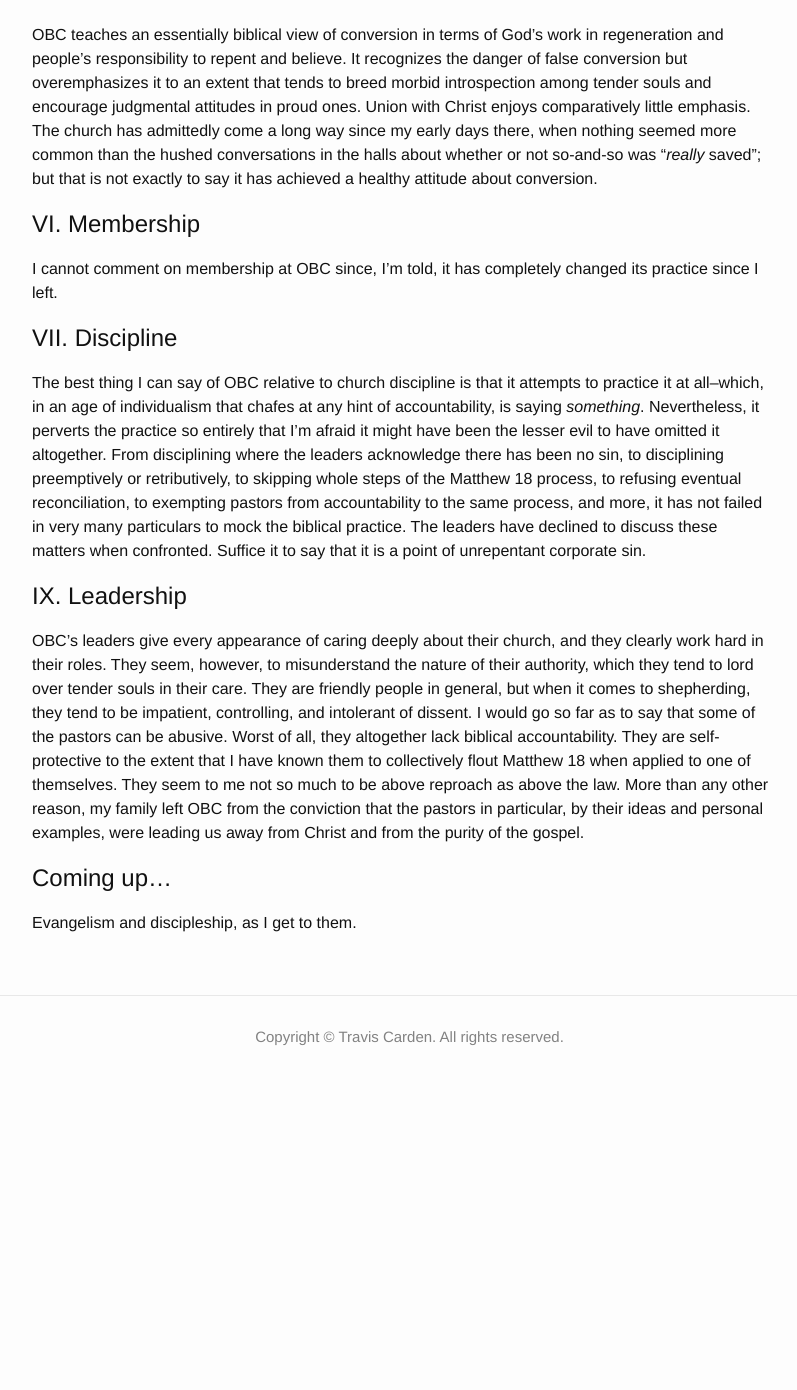
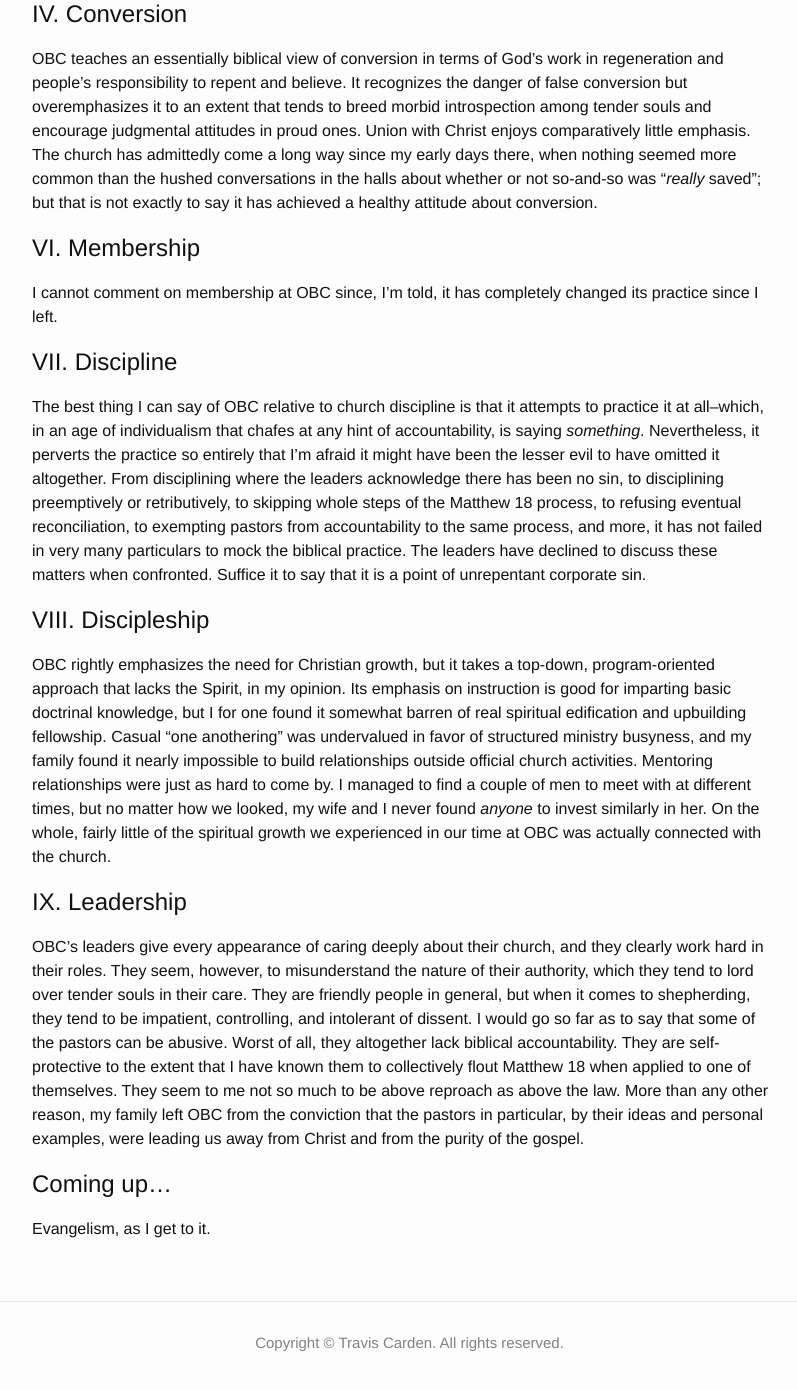
Before and after one commit to TravisCarden/traviscarden.github.io, a Jekyll site: the page built from review-of-omaha-bible-church.md, in a window 1280 px wide and 1400 px high, scrolled down 1680 px. Shown: the top 1390 px of the window, without its empty margins (238-1035 px from the left). Built offline with Jekyll 4.4.1, drawn with Linux system fonts in a browser that asks for light colours; before the commit the page ends 2774 px from its top, so only the background shows below that.

Commit message:
Added Discipleship section to Review of Omaha Bible Church.

```diff
--- a/review-of-omaha-bible-church.md
+++ b/review-of-omaha-bible-church.md
@@ -43,10 +43,14 @@ I cannot comment on membership at OBC since, I'm told, it has completely changed
 
 The best thing I can say of OBC relative to church discipline is that it attempts to practice it at all--which, in an age of individualism that chafes at any hint of accountability, is saying _something_. Nevertheless, it perverts the practice so entirely that I'm afraid it might have been the lesser evil to have omitted it altogether. From disciplining where the leaders acknowledge there has been no sin, to disciplining preemptively or retributively, to skipping whole steps of the Matthew 18 process, to refusing eventual reconciliation, to exempting pastors from accountability to the same process, and more, it has not failed in very many particulars to mock the biblical practice. The leaders have declined to discuss these matters when confronted. Suffice it to say that it is a point of unrepentant corporate sin.
 
+# VIII. Discipleship
+
+OBC rightly emphasizes the need for Christian growth, but it takes a top-down, program-oriented approach that lacks the Spirit, in my opinion. Its emphasis on instruction is good for imparting basic doctrinal knowledge, but I for one found it somewhat barren of real spiritual edification and upbuilding fellowship. Casual "one anothering" was undervalued in favor of structured ministry busyness, and my family found it nearly impossible to build relationships outside official church activities. Mentoring relationships were just as hard to come by. I managed to find a couple of men to meet with at different times, but no matter how we looked, my wife and I never found _anyone_ to invest similarly in her. On the whole, fairly little of the spiritual growth we experienced in our time at OBC was actually connected with the church.
+
 # IX. Leadership
 
 OBC's leaders give every appearance of caring deeply about their church, and they clearly work hard in their roles. They seem, however, to misunderstand the nature of their authority, which they tend to lord over tender souls in their care. They are friendly people in general, but when it comes to shepherding, they tend to be impatient, controlling, and intolerant of dissent. I would go so far as to say that some of the pastors can be abusive. Worst of all, they altogether lack biblical accountability. They are self-protective to the extent that I have known them to collectively flout Matthew 18 when applied to one of themselves. They seem to me not so much to be above reproach as above the law. More than any other reason, my family left OBC from the conviction that the pastors in particular, by their ideas and personal examples, were leading us away from Christ and from the purity of the gospel.
 
 # Coming up…
 
-Evangelism and discipleship, as I get to them.
+Evangelism, as I get to it.
```
